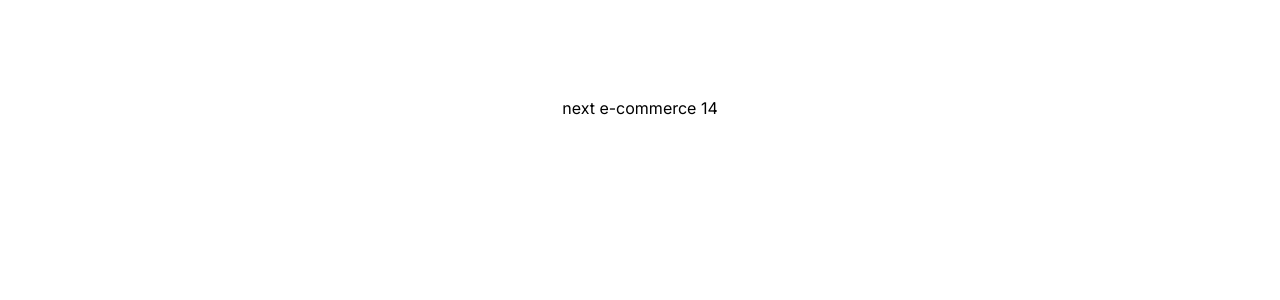
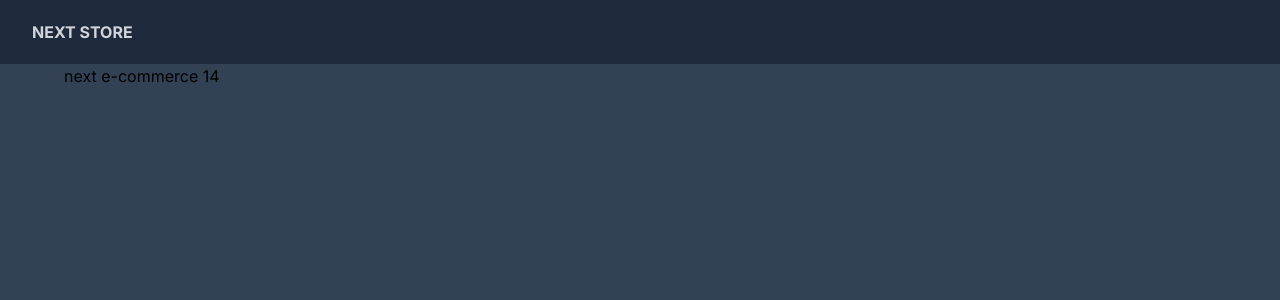
Before and after one commit to ailtontelesxavier/next-commerce, a Next.js app: page / in a window 1280 px wide. Shown: the top 300 px of the page. Built offline with nearby package versions, Linux system fonts and the light colour scheme.

Commit message:
adicionando navbar

```diff
--- /dev/null
+++ b/src/app/components/NavBar.tsx
@@ -0,0 +1,15 @@
+import Link from 'next/link'
+
+function NavBar() {
+    return (
+        <nav className='fixed top-0 w-full flex items-center py-2 px-8 justify-between z-50 bg-slate-800 text-gray-300'>
+            <Link
+                href='/'
+                className='uppercase font-bold text-md h-12 flex items-center' >
+                Next Store
+            </Link>
+        </nav>
+    )
+}
+
+export default NavBar;
--- a/src/app/layout.tsx
+++ b/src/app/layout.tsx
@@ -1,6 +1,8 @@
 import type { Metadata } from 'next'
 import { Inter } from 'next/font/google'
 import './globals.css'
+import NavBar from './components/NavBar'
+
 
 const inter = Inter({ subsets: ['latin'] })
 
@@ -16,7 +18,12 @@
 }) {
   return (
     <html lang="pt-br">
-      <body className={inter.className}>{children}</body>
+      <body className={inter.className}>
+        <NavBar/>
+        <main className='bg-slate-700 h-screen p-16'>
+          {children}
+        </main>
+      </body>
     </html>
   )
 }
--- a/src/app/page.tsx
+++ b/src/app/page.tsx
@@ -1,8 +1,8 @@
 
 export default function Home() {
   return (
-    <main className="flex min-h-screen flex-col items-center justify-between p-24">
-      <h3>next e-commerce 14</h3>
-    </main>
+    <div>
+      <h1>next e-commerce 14</h1>
+    </div>
   )
 }
```
